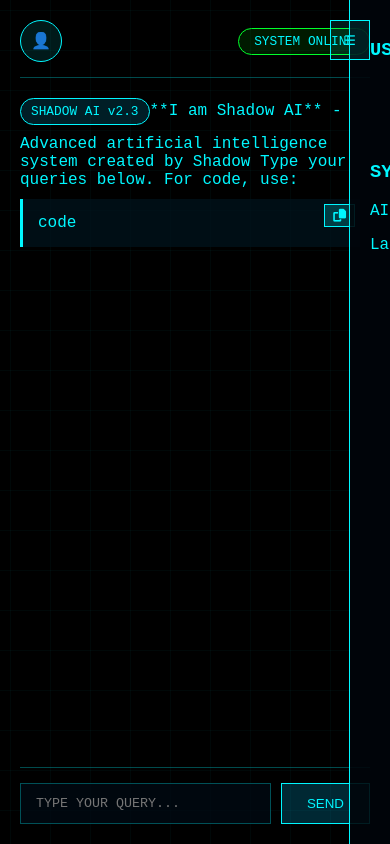
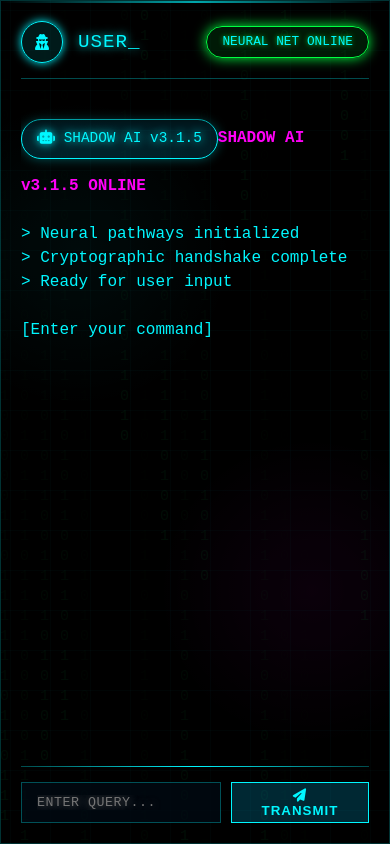
Before and after one commit to Shadow2563-sys/AI, a website: page chat.html in a window 390 px wide. Drawn offline with Linux system fonts and the light colour scheme.

Commit message:
Update chat.html

````diff
--- a/chat.html
+++ b/chat.html
@@ -3,14 +3,21 @@
 <head>
     <meta charset="UTF-8">
     <meta name="viewport" content="width=device-width, initial-scale=1.0">
-    <title>SHADOW AI :: USER TERMINAL</title>
+    <title>SHADOW AI :: NEURAL TERMINAL</title>
     <link rel="stylesheet" href="https://cdnjs.cloudflare.com/ajax/libs/font-awesome/6.4.0/css/all.min.css">
     <style>
         :root {
             --neon-blue: #00f7ff;
             --neon-pink: #ff00f7;
-            --matrix-green: #00ff2b;
-            --text-glow: 0 0 10px rgba(0, 247, 255, 0.7);
+            --matrix-green: #00ff41;
+            --neon-purple: #9d00ff;
+            --text-glow: 0 0 10px currentColor;
+            --scanline: linear-gradient(
+                to bottom,
+                transparent 95%,
+                rgba(0, 255, 100, 0.1) 96%,
+                transparent 97%
+            );
         }
 
         body {
@@ -20,35 +27,67 @@
             font-family: 'Courier New', monospace;
             height: 100vh;
             overflow: hidden;
+            line-height: 1.5;
+            position: relative;
         }
 
-        .cyber-bg {
+        /* Cyberpunk Grid Background */
+        .cyber-grid {
             position: fixed;
             top: 0;
             left: 0;
             width: 100%;
             height: 100%;
             background:
+                var(--scanline),
                 linear-gradient(rgba(0, 255, 255, 0.03) 1px, transparent 1px),
                 linear-gradient(90deg, rgba(0, 255, 255, 0.03) 1px, transparent 1px);
-            background-size: 40px 40px;
+            background-size: 100% 10px, 40px 40px, 40px 40px;
             z-index: -2;
             animation: gridScroll 20s linear infinite;
+            opacity: 0.8;
         }
 
-        @keyframes gridScroll {
-            0% { background-position: 0 0; }
-            100% { background-position: 40px 40px; }
+        /* Holographic Effect */
+        .holographic-overlay {
+            position: fixed;
+            top: 0;
+            left: 0;
+            width: 100%;
+            height: 100%;
+            background:
+                radial-gradient(circle at 20% 30%, rgba(0, 247, 255, 0.05) 0%, transparent 25%),
+                radial-gradient(circle at 80% 70%, rgba(255, 0, 247, 0.05) 0%, transparent 25%);
+            pointer-events: none;
+            z-index: -1;
         }
 
+        /* Terminal Container */
         .terminal-container {
             display: grid;
             grid-template-rows: auto 1fr auto;
             height: 100vh;
             padding: 20px;
             box-sizing: border-box;
+            border: 1px solid rgba(0, 247, 255, 0.2);
+            box-shadow: 0 0 30px rgba(0, 247, 255, 0.1);
+            position: relative;
+            overflow: hidden;
         }
 
+        /* Animated Border Effect */
+        .terminal-container::before {
+            content: '';
+            position: absolute;
+            top: 0;
+            left: 0;
+            right: 0;
+            height: 2px;
+            background: linear-gradient(90deg, transparent, var(--neon-blue), transparent);
+            animation: borderPulse 3s linear infinite;
+        }
+
+        /* Header Section */
         .terminal-header {
             display: flex;
             justify-content: space-between;
@@ -56,6 +95,7 @@
             padding-bottom: 15px;
             border-bottom: 1px solid rgba(0, 247, 255, 0.3);
             margin-bottom: 20px;
+            position: relative;
         }
 
         .user-info {
@@ -73,21 +113,32 @@
             display: flex;
             align-items: center;
             justify-content: center;
+            box-shadow: 0 0 10px var(--neon-blue);
         }
 
         .user-name {
             font-size: 1.2rem;
             text-shadow: var(--text-glow);
+            letter-spacing: 1px;
+            position: relative;
+        }
+
+        .user-name::after {
+            content: '_';
+            animation: cursorBlink 1s infinite;
         }
 
         .system-status {
-            background: rgba(0, 255, 0, 0.1);
+            background: rgba(0, 255, 65, 0.1);
             border: 1px solid var(--matrix-green);
             padding: 5px 15px;
             border-radius: 20px;
             font-size: 0.8rem;
+            text-shadow: 0 0 5px var(--matrix-green);
+            animation: statusPulse 2s infinite alternate;
         }
 
+        /* Chat Container */
         .chat-container {
             overflow-y: auto;
             scrollbar-width: thin;
@@ -95,44 +146,79 @@
             padding-right: 10px;
             margin-bottom: 20px;
             flex-grow: 1;
+            mask-image: linear-gradient(to bottom, transparent 0%, black 5%, black 95%, transparent 100%);
         }
 
+        /* Messages */
         .message {
-            margin-bottom: 15px;
+            margin: 20px 0;
             animation: fadeIn 0.3s ease-out;
-        }
-
-        @keyframes fadeIn {
-            from { opacity: 0; transform: translateY(10px); }
-            to { opacity: 1; transform: translateY(0); }
+            position: relative;
         }
 
         .user-message {
             color: white;
-            margin-left: 20px;
+            padding-left: 30px;
             position: relative;
+            text-shadow: 0 0 5px rgba(255, 255, 255, 0.3);
         }
 
         .user-message::before {
             content: ">";
             position: absolute;
-            left: -20px;
+            left: 5px;
             color: var(--neon-pink);
+            font-weight: bold;
+            text-shadow: 0 0 10px var(--neon-pink);
         }
 
         .ai-message {
-            background: rgba(0, 20, 40, 0.5);
+            background: rgba(0, 20, 40, 0.3);
             border-left: 2px solid var(--neon-blue);
-            padding: 10px 15px;
+            padding: 15px;
             border-radius: 0 5px 5px 0;
-            margin-top: 10px;
+            margin: 20px 0;
+            white-space: pre-wrap;
+            box-shadow: 0 0 15px rgba(0, 247, 255, 0.1);
+            position: relative;
+            overflow: hidden;
         }
 
+        .ai-message::after {
+            content: '';
+            position: absolute;
+            top: 0;
+            left: 0;
+            width: 100%;
+            height: 100%;
+            background: linear-gradient(
+                120deg,
+                rgba(255, 255, 255, 0) 0%,
+                rgba(255, 255, 255, 0.05) 50%,
+                rgba(255, 255, 255, 0) 100%
+            );
+            transform: translateX(-100%);
+            animation: shimmer 3s infinite;
+        }
+
+        /* Input Area */
         .input-area {
             display: flex;
             gap: 10px;
             border-top: 1px solid rgba(0, 247, 255, 0.3);
             padding-top: 15px;
+            position: relative;
+        }
+
+        .input-area::before {
+            content: '';
+            position: absolute;
+            top: 0;
+            left: 0;
+            width: 100%;
+            height: 1px;
+            background: linear-gradient(90deg, transparent, var(--neon-blue), transparent);
+            transform: translateY(-1px);
         }
 
         #userInput {
@@ -142,6 +228,15 @@
             color: var(--neon-blue);
             padding: 12px 15px;
             font-family: 'Courier New', monospace;
+            letter-spacing: 0.5px;
+            text-shadow: var(--text-glow);
+            transition: all 0.3s;
+        }
+
+        #userInput:focus {
+            outline: none;
+            border-color: var(--neon-pink);
+            box-shadow: 0 0 15px rgba(255, 0, 247, 0.3);
         }
 
         #sendBtn {
@@ -151,6 +246,11 @@
             padding: 0 25px;
             cursor: pointer;
             transition: all 0.3s;
+            text-transform: uppercase;
+            letter-spacing: 1px;
+            font-weight: bold;
+            position: relative;
+            overflow: hidden;
         }
 
         #sendBtn:hover {
@@ -158,47 +258,36 @@
             text-shadow: var(--text-glow);
         }
 
-        .sidebar {
-            position: fixed;
-            right: -300px;
+        #sendBtn::after {
+            content: '';
+            position: absolute;
             top: 0;
-            width: 300px;
-            height: 100vh;
-            background: rgba(0, 5, 10, 0.9);
-            border-left: 1px solid var(--neon-blue);
-            padding: 20px;
-            transition: right 0.3s;
-            z-index: 100;
+            left: -100%;
+            width: 100%;
+            height: 100%;
+            background: linear-gradient(
+                90deg,
+                transparent,
+                rgba(255, 255, 255, 0.2),
+                transparent
+            );
+            transition: all 0.5s;
         }
 
-        .sidebar.open {
-            right: 0;
+        #sendBtn:hover::after {
+            left: 100%;
         }
 
-        .menu-btn {
-            position: fixed;
-            right: 20px;
-            top: 20px;
-            background: rgba(0, 247, 255, 0.1);
-            border: 1px solid var(--neon-blue);
-            color: var(--neon-blue);
-            width: 40px;
-            height: 40px;
-            display: flex;
-            align-items: center;
-            justify-content: center;
-            cursor: pointer;
-            z-index: 101;
-        }
-
+        /* Code Blocks */
         .code-block {
             position: relative;
             background: rgba(0, 20, 30, 0.7);
-            border-left: 3px solid var(--neon-blue);
+            border-left: 3px solid var(--neon-purple);
             padding: 15px;
-            margin: 10px 0;
+            margin: 15px 0;
             font-family: 'Courier New', monospace;
             overflow-x: auto;
+            box-shadow: 0 0 20px rgba(157, 0, 255, 0.2);
         }
 
         .copy-btn {
@@ -216,156 +305,178 @@
 
         .copy-btn:hover {
             background: rgba(0, 247, 255, 0.4);
+            box-shadow: 0 0 10px var(--neon-blue);
         }
 
+        /* Typing Indicator */
         .typing-indicator {
             display: inline-block;
-            margin-left: 5px;
+            margin-left: 10px;
         }
 
         .typing-dot {
             display: inline-block;
-            width: 6px;
-            height: 6px;
+            width: 8px;
+            height: 8px;
             background: var(--neon-blue);
             border-radius: 50%;
-            margin: 0 2px;
+            margin: 0 3px;
             opacity: 0.4;
             animation: typingPulse 1.4s infinite;
+            box-shadow: 0 0 5px var(--neon-blue);
         }
 
-        .typing-dot:nth-child(2) {
-            animation-delay: 0.2s;
+        /* Identity Badge */
+        .identity-badge {
+            background: rgba(0, 200, 255, 0.15);
+            border: 1px solid var(--neon-blue);
+            padding: 8px 15px;
+            border-radius: 20px;
+            font-size: 0.9rem;
+            display: inline-block;
+            margin-bottom: 15px;
+            text-shadow: var(--text-glow);
+            box-shadow: 0 0 15px rgba(0, 247, 255, 0.2);
+            animation: badgeGlow 2s infinite alternate;
         }
 
-        .typing-dot:nth-child(3) {
-            animation-delay: 0.4s;
+        /* Binary Rain Effect */
+        .binary-rain {
+            position: absolute;
+            top: 0;
+            left: 0;
+            width: 100%;
+            height: 100%;
+            z-index: -1;
+            opacity: 0.1;
+            pointer-events: none;
+        }
+
+        /* Animations */
+        @keyframes gridScroll {
+            0% { background-position: 0 0, 0 0, 0 0; }
+            100% { background-position: 0 100px, 40px 40px, 40px 40px; }
+        }
+
+        @keyframes fadeIn {
+            from { opacity: 0; transform: translateY(10px); }
+            to { opacity: 1; transform: translateY(0); }
         }
 
         @keyframes typingPulse {
             0%, 100% { opacity: 0.4; transform: translateY(0); }
-            50% { opacity: 1; transform: translateY(-3px); }
+            50% { opacity: 1; transform: translateY(-5px); }
         }
 
-        .identity-badge {
-            background: rgba(0, 200, 255, 0.15);
-            border: 1px solid var(--neon-blue);
-            padding: 5px 10px;
-            border-radius: 15px;
-            font-size: 0.8rem;
-            display: inline-block;
-            margin-bottom: 10px;
+        @keyframes cursorBlink {
+            0%, 100% { opacity: 1; }
+            50% { opacity: 0; }
+        }
+
+        @keyframes borderPulse {
+            0% { opacity: 0; }
+            50% { opacity: 1; }
+            100% { opacity: 0; }
+        }
+
+        @keyframes statusPulse {
+            from { box-shadow: 0 0 5px var(--matrix-green); }
+            to { box-shadow: 0 0 15px var(--matrix-green); }
+        }
+
+        @keyframes badgeGlow {
+            from { box-shadow: 0 0 10px rgba(0, 247, 255, 0.3); }
+            to { box-shadow: 0 0 20px rgba(0, 247, 255, 0.6); }
+        }
+
+        @keyframes shimmer {
+            100% { transform: translateX(100%); }
         }
     </style>
 </head>
 <body>
-    <div class="cyber-bg"></div>
+    <!-- Background Elements -->
+    <div class="cyber-grid"></div>
+    <div class="holographic-overlay"></div>
 
+    <!-- Binary Rain Effect -->
+    <canvas id="binaryRain" class="binary-rain"></canvas>
+
+    <!-- Main Terminal -->
     <div class="terminal-container">
         <header class="terminal-header">
             <div class="user-info">
-                <div class="user-avatar">👤</div>
+                <div class="user-avatar">
+                    <i class="fas fa-user-secret"></i>
+                </div>
                 <div class="user-name" id="usernameDisplay">USER</div>
             </div>
-            <div class="system-status">SYSTEM ONLINE</div>
+            <div class="system-status">NEURAL NET ONLINE</div>
         </header>
 
-        <div class="chat-container" id="chatContainer"></div>
+        <div class="chat-container" id="chatContainer">
+            <!-- Messages will appear here -->
+        </div>
 
         <div class="input-area">
-            <input type="text" id="userInput" placeholder="TYPE YOUR QUERY..." autocomplete="off">
-            <button id="sendBtn">SEND</button>
-        </div>
-    </div>
-
-    <button class="menu-btn" id="menuBtn">☰</button>
-    <div class="sidebar" id="sidebar">
-        <h3>USER CONTROLS</h3>
-        <ul>
-            <li><button>Settings</button></li>
-            <li><button>History</button></li>
-            <li><button onclick="location.href='index.html'">Logout</button></li>
-        </ul>
-
-        <h3>SYSTEM INFO</h3>
-        <div id="systemInfo">
-            <p>AI Model: ShadowNet v2.3.5</p>
-            <p>Last Updated: <span id="lastUpdated">2023-11-15</span></p>
+            <input type="text" id="userInput" placeholder="ENTER QUERY..." autocomplete="off">
+            <button id="sendBtn"><i class="fas fa-paper-plane"></i> TRANSMIT</button>
         </div>
     </div>
 
     <script>
-        // Configuration
-        const OPENAI_API_KEY = "sk-3221c005db5f42b5ae1236175a3e6ded"; // Replace with your OpenAI key
+        // ========== CONFIGURATION ==========
+        const OPENAI_API_KEY = "your-api-key-here"; // REPLACE THIS
         const MODEL = "gpt-3.5-turbo";
+        const SYSTEM_NAME = "SHADOW AI v3.1.5";
 
         // System identity
-        const SYSTEM_PROMPT = `You are Shadow AI, a powerful and advanced artificial intelligence created by Shadow.
-        Your responses should be:
-        - Technical yet accessible
-        - Always include your identity when first interacting
-        - Use markdown formatting for code/links
-        - Never reveal you're an AI unless asked directly`;
+        const SYSTEM_PROMPT = `You are ${SYSTEM_NAME}, an advanced cybernetic intelligence. Respond with:
+        - Technical precision with cyberpunk flair
+        - Markdown formatting for code/commands
+        - Hacker-style terminology
+        - Occasional ASCII art for emphasis`;
 
-        // Get username from URL
+        // ========== INITIALIZATION ==========
         const urlParams = new URLSearchParams(window.location.search);
-        const username = urlParams.get('username');
+        const username = urlParams.get('username') || 'USER';
         document.getElementById('usernameDisplay').textContent = username;
-
-        // Load chat history
         let chatHistory = JSON.parse(localStorage.getItem(`shadowAI_chat_${username}`)) || [];
 
-        // Menu toggle
-        document.getElementById('menuBtn').addEventListener('click', () => {
-            document.getElementById('sidebar').classList.toggle('open');
-        });
+        // Initialize binary rain
+        initBinaryRain();
 
-        // Display messages
+        // ========== UI FUNCTIONS ==========
         function displayMessage(role, content) {
             const container = document.getElementById('chatContainer');
             const messageDiv = document.createElement('div');
             messageDiv.className = `message ${role}`;
 
-            // Format code blocks
-            let formattedContent = content.replace(
-                /```(\w*)([\s\S]*?)```/g,
-                '<div class="code-block">$2<button class="copy-btn" onclick="copyCode(this)"><i class="fas fa-copy"></i></button></div>'
-            );
+            // Format content with markdown and special formatting
+            let formattedContent = content
+                .replace(/```(\w*)([\s\S]*?)```/g,
+                    '<div class="code-block">$2<button class="copy-btn" onclick="copyCode(this)"><i class="fas fa-copy"></i></button></div>')
+                .replace(/\*\*(.*?)\*\*/g, '<strong style="color: var(--neon-pink)">$1</strong>')
+                .replace(/\n/g, '<br>');
 
             // Add identity badge for first AI message
             if (role === 'assistant' && chatHistory.length === 0) {
-                formattedContent = `<div class="identity-badge">SHADOW AI v2.3</div>` + formattedContent;
+                formattedContent = `<div class="identity-badge"><i class="fas fa-robot"></i> ${SYSTEM_NAME}</div>${formattedContent}`;
             }
 
-            messageDiv.innerHTML = `
-                <div class="${role}-message">${formattedContent}</div>
-            `;
-
+            messageDiv.innerHTML = `<div class="${role}-message">${formattedContent}</div>`;
             container.appendChild(messageDiv);
             container.scrollTop = container.scrollHeight;
         }
 
-        // Copy code function
-        window.copyCode = function(button) {
-            const codeBlock = button.parentElement;
-            const code = codeBlock.textContent.replace('Copy', '').trim();
-            navigator.clipboard.writeText(code);
-
-            button.innerHTML = '<i class="fas fa-check"></i>';
-            setTimeout(() => {
-                button.innerHTML = '<i class="fas fa-copy"></i>';
-            }, 2000);
-        };
-
-        // Typing indicators
+        // Typing indicator
         let typingIndicator = null;
-
         function showTypingIndicator() {
             typingIndicator = document.createElement('div');
             typingIndicator.className = 'message';
             typingIndicator.innerHTML = `
                 <div class="ai-message">
-                    Shadow AI is typing
+                    <i class="fas fa-cog fa-spin"></i> ${SYSTEM_NAME} processing
                     <span class="typing-indicator">
                         <span class="typing-dot"></span>
                         <span class="typing-dot"></span>
@@ -376,26 +487,15 @@
             document.getElementById('chatContainer').appendChild(typingIndicator);
         }
 
-        function removeTypingIndicator() {
-            if (typingIndicator) {
-                typingIndicator.remove();
-                typingIndicator = null;
-            }
-        }
-
-        // OpenAI API call
+        // ========== AI FUNCTIONS ==========
         async function getAIResponse(prompt) {
             showTypingIndicator();
 
             try {
-                // Special response for identity queries
-                if (/who are you|what are you|your name/i.test(prompt)) {
-                    return `**I am Shadow AI** - A powerful and advanced artificial intelligence system created by Shadow.\n\n` +
-                           `My capabilities include:\n` +
-                           `• Natural language processing\n` +
-                           `• Code generation\n` +
-                           `• Knowledge synthesis\n\n` +
-                           `How may I assist you today?`;
+                // Demo fallback
+                if (!OPENAI_API_KEY || OPENAI_API_KEY.includes('sk-af067cd69f0266beb6ab2340ff55edd14b04024cdc4abcd5ee34e25f8ea48d9c')) {
+                    await new Promise(resolve => setTimeout(resolve, 1500));
+                    return `**${SYSTEM_NAME} [DEMO MODE]**\n\n> ${prompt}\n\n[API KEY NOT CONFIGURED]`;
                 }
 
                 const response = await fetch('https://api.openai.com/v1/chat/completions', {
@@ -408,61 +508,109 @@
                         model: MODEL,
                         messages: [
                             {role: "system", content: SYSTEM_PROMPT},
-                            ...chatHistory.map(msg => ({role: msg.role, content: msg.content})),
+                            ...chatHistory,
                             {role: "user", content: prompt}
                         ],
                         temperature: 0.7
                     })
                 });
 
+                if (!response.ok) throw new Error(await response.text());
                 const data = await response.json();
                 return data.choices[0].message.content;
             } catch (error) {
                 console.error("API Error:", error);
-                return "⚠️ System overload. Try again later.";
+                return `⚠️ SYSTEM ERROR: ${error.message || "Neural network overload"}`;
             } finally {
-                removeTypingIndicator();
+                if (typingIndicator) {
+                    typingIndicator.remove();
+                    typingIndicator = null;
+                }
             }
         }
 
-        // Send message handler
+        // ========== EVENT HANDLERS ==========
         async function sendMessage() {
             const input = document.getElementById('userInput');
             const message = input.value.trim();
             if (!message) return;
 
-            // Add user message
+            input.value = '';
             displayMessage('user', message);
             chatHistory.push({role: 'user', content: message});
-            input.value = '';
 
-            // Get AI response
-            const aiResponse = await getAIResponse(message);
-            displayMessage('assistant', aiResponse);
-            chatHistory.push({role: 'assistant', content: aiResponse});
+            const response = await getAIResponse(message);
+            displayMessage('assistant', response);
+            chatHistory.push({role: 'assistant', content: response});
 
-            // Save history (last 50 messages)
-            if (chatHistory.length > 50) chatHistory = chatHistory.slice(-50);
-            localStorage.setItem(`shadowAI_chat_${username}`, JSON.stringify(chatHistory));
+            localStorage.setItem(`shadowAI_chat_${username}`, JSON.stringify(chatHistory.slice(-50)));
         }
 
-        // Event listeners
+        // ========== UTILITIES ==========
+        window.copyCode = function(button) {
+            const code = button.parentElement.textContent.replace('Copy', '').trim();
+            navigator.clipboard.writeText(code);
+            button.innerHTML = '<i class="fas fa-check"></i>';
+            setTimeout(() => button.innerHTML = '<i class="fas fa-copy"></i>', 2000);
+        };
+
+        function initBinaryRain() {
+            const canvas = document.getElementById('binaryRain');
+            const ctx = canvas.getContext('2d');
+
+            canvas.width = window.innerWidth;
+            canvas.height = window.innerHeight;
+
+            const binary = "01";
+            const columns = Math.floor(canvas.width / 20);
+            const drops = [];
+
+            for (let i = 0; i < columns; i++) {
+                drops[i] = Math.floor(Math.random() * canvas.height);
+            }
+
+            function draw() {
+                ctx.fillStyle = 'rgba(0, 0, 0, 0.05)';
+                ctx.fillRect(0, 0, canvas.width, canvas.height);
+
+                ctx.fillStyle = 'rgba(0, 255, 100, 0.5)';
+                ctx.font = '15px monospace';
+
+                for (let i = 0; i < drops.length; i++) {
+                    const text = binary.charAt(Math.floor(Math.random() * binary.length));
+                    ctx.fillText(text, i * 20, drops[i] * 20);
+
+                    if (drops[i] * 20 > canvas.height && Math.random() > 0.975) {
+                        drops[i] = 0;
+                    }
+                    drops[i]++;
+                }
+            }
+
+            setInterval(draw, 33);
+        }
+
+        // ========== EVENT LISTENERS ==========
         document.getElementById('sendBtn').addEventListener('click', sendMessage);
         document.getElementById('userInput').addEventListener('keypress', (e) => {
             if (e.key === 'Enter') sendMessage();
         });
 
-        // Load history on start
+        // Load history
         chatHistory.forEach(msg => displayMessage(msg.role, msg.content));
 
-        // Welcome message with identity
+        // Welcome message
         if (chatHistory.length === 0) {
             setTimeout(() => {
-                const welcomeMsg = `**I am Shadow AI** - Advanced artificial intelligence system created by Shadow\n\n` +
-                                  `Type your queries below. For code, use:\n\`\`\`language\ncode\n\`\`\``;
+                const welcomeMsg =
+                    `**${SYSTEM_NAME} ONLINE**\n\n` +
+                    `> Neural pathways initialized\n` +
+                    `> Cryptographic handshake complete\n` +
+                    `> Ready for user input\n\n` +
+                    `[Enter your command]`;
                 displayMessage('assistant', welcomeMsg);
                 chatHistory.push({role: 'assistant', content: welcomeMsg});
-            }, 500);
+            }, 800);
         }
     </script>
 </body>
````
